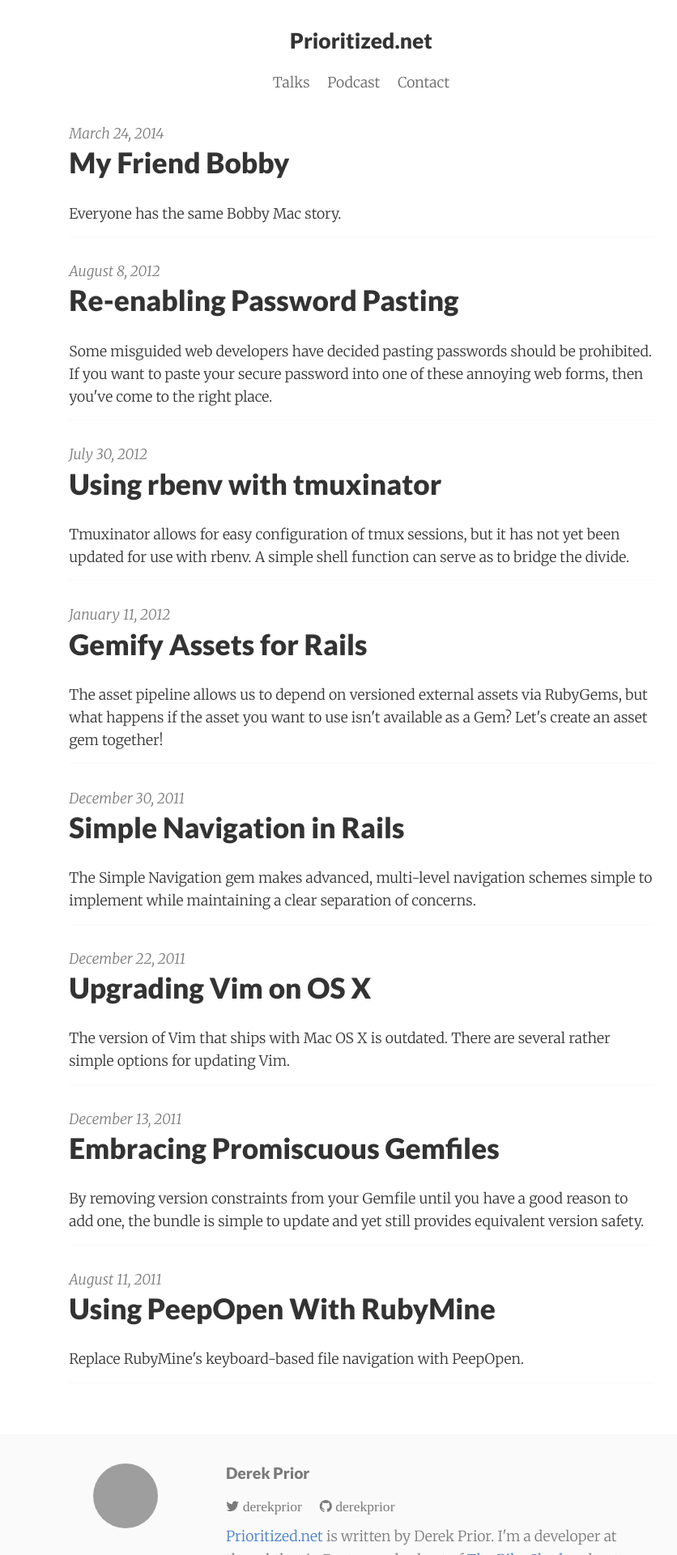
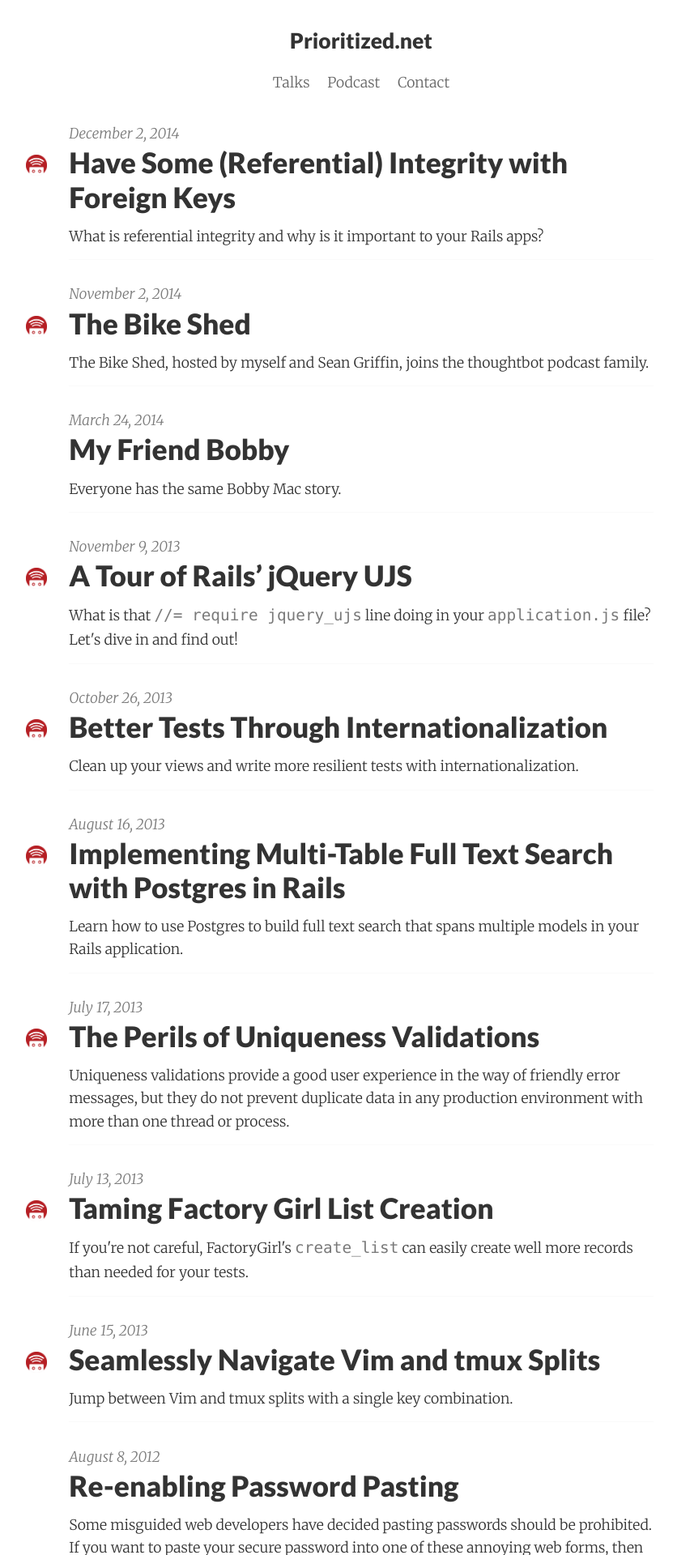
Before and after one commit to derekprior/derekprior.github.io, a Jekyll site: the page built from index.html, in a window 1280 px wide. Shown: the top 1920 px of the page at 81% size, without its empty margins (194-1030 px from the left). Built offline with Jekyll 4.4.1, drawn with Linux system fonts in a browser that asks for light colours; nearby versions of some CDN libraries; Markdown is read by kramdown in place of the engine named in the settings; grey boxes are pictures that could not be loaded.

Commit message:
Add thoughtbot posts

```diff
--- /dev/null
+++ b/_posts/2013-06-15-seamlessly-navigate-vim-and-tmux-splits.md
@@ -0,0 +1,6 @@
+---
+title: "Seamlessly Navigate Vim and tmux Splits"
+summary: Jump between Vim and tmux splits with a single key combination.
+external_site: thoughtbot
+external_url: https://robots.thoughtbot.com/seamlessly-navigate-vim-and-tmux-splits
+---
--- /dev/null
+++ b/_posts/2013-07-13-taming-factory-girl-list-creation.md
@@ -0,0 +1,7 @@
+---
+title: "Taming Factory Girl List Creation"
+summary: If you're not careful, FactoryGirl's <code>create_list</code> can
+  easily create well more records than needed for your tests.
+external_site: thoughtbot
+external_url: https://robots.thoughtbot.com/taming-factory-girl-list-creation
+---
--- /dev/null
+++ b/_posts/2013-07-17-the-perils-of-uniqueness-validations.md
@@ -0,0 +1,8 @@
+---
+title: "The Perils of Uniqueness Validations"
+summary: Uniqueness validations provide a good user experience in the way of
+  friendly error messages, but they do not prevent duplicate data in any
+  production environment with more than one thread or process.
+external_site: thoughtbot
+external_url: https://robots.thoughtbot.com/the-perils-of-uniqueness-validations
+---
--- /dev/null
+++ b/_posts/2013-08-16-implementing-multi-table-full-text-search-with-postgres.md
@@ -0,0 +1,7 @@
+---
+title: Implementing Multi-Table Full Text Search with Postgres in Rails
+summary: Learn how to use Postgres to build full text search that spans multiple
+  models in your Rails application.
+external_site: thoughtbot
+external_url: https://robots.thoughtbot.com/implementing-multi-table-full-text-search-with-postgres
+---
--- /dev/null
+++ b/_posts/2013-10-26-better-tests-through-internationalization.md
@@ -0,0 +1,7 @@
+---
+title: "Better Tests Through Internationalization"
+summary: Clean up your views and write more resilient tests with
+  internationalization.
+external_site: thoughtbot
+external_url: https://robots.thoughtbot.com/better-tests-through-internationalization
+---
--- /dev/null
+++ b/_posts/2013-11-09-a-tour-of-rails-jquery-ujs.md
@@ -0,0 +1,7 @@
+---
+title: "A Tour of Rails’ jQuery UJS"
+summary: What is that <code>//= require jquery_ujs</code> line doing in your
+  <code>application.js</code> file? Let's dive in and find out!
+external_site: thoughtbot
+external_url: https://robots.thoughtbot.com/a-tour-of-rails-jquery-ujs
+---
--- /dev/null
+++ b/_posts/2014-11-02-bike-shed.md
@@ -0,0 +1,7 @@
+---
+title: The Bike Shed
+summary: The Bike Shed, hosted by myself and Sean Griffin, joins the thoughtbot
+  podcast family.
+external_site: thoughtbot
+external_url: https://robots.thoughtbot.com/bike-shed
+---
--- /dev/null
+++ b/_posts/2014-12-02-referential-integrity-with-foreign-keys.md
@@ -0,0 +1,6 @@
+---
+title: Have Some (Referential) Integrity with Foreign Keys
+summary: What is referential integrity and why is it important to your Rails apps?
+external_site: thoughtbot
+external_url: https://robots.thoughtbot.com/referential-integrity-with-foreign-keys
+---
--- a/_sass/index.scss
+++ b/_sass/index.scss
@@ -10,8 +10,28 @@
 .post-link {
   color: $base-font-color;
 
-  &:hover {
-    color: $base-font-color;
+  h2 {
+    margin-bottom: $small-spacing/2;
+  }
+
+  @include media($large-screen-up) {
+    &.external {
+      display: block;
+
+      &.thoughtbot {
+        &:before {
+          background: url("ralph.png") no-repeat;
+          background-size: cover;
+          content: " ";
+          display: inline-block;
+          height: 26px;
+          margin-left: -3em;
+          margin-top: 12px;
+          position: absolute;
+          width: 26px;
+        }
+      }
+    }
   }
 }
 
--- a/index.html
+++ b/index.html
@@ -5,17 +5,24 @@ layout: default
 <ul class="post-list">
   {% for post in site.posts %}
     <li class="post-list-item">
+      <time class="post-meta">{{ post.date | date: "%B %-d, %Y" }}</time>
+      {% if post.external_url %}
+      <a
+        class="post-link external {{ post.external_site }}"
+        href="{{ post.external_url }}"
+        onclick="ga('send','event','External Links','{{ post.url }}')">
+      {% else %}
       <a class="post-link" href="{{ post.url | prepend: site.baseurl }}">
-        <time class="post-meta">{{ post.date | date: "%B %-d, %Y" }}</time>
+      {% endif %}
         <h2 class="post-title">{{ post.title }}</h2>
-        <p class="post-summary">
-          {% if post.summary %}
-            {{ post.summary | strip_html }}
-          {% else %}
-            {{ post.excerpt | strip_html }}
-          {% endif %}
-        </p>
       </a>
+      <p class="post-summary">
+        {% if post.summary %}
+          {{ post.summary }}
+        {% else %}
+          {{ post.excerpt | strip_html }}
+        {% endif %}
+      </p>
     </li>
   {% endfor %}
 </ul>
```
Also changed, not shown: css/ralph.png (added).
